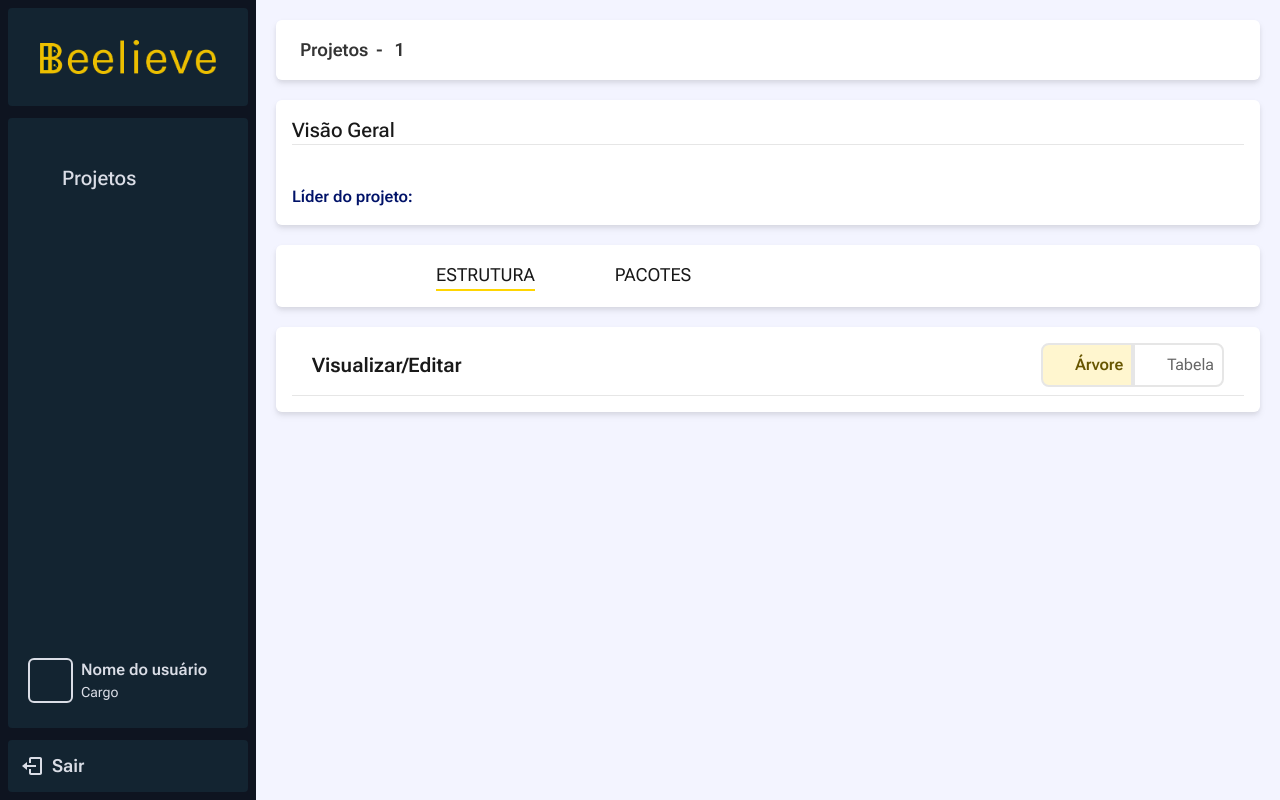
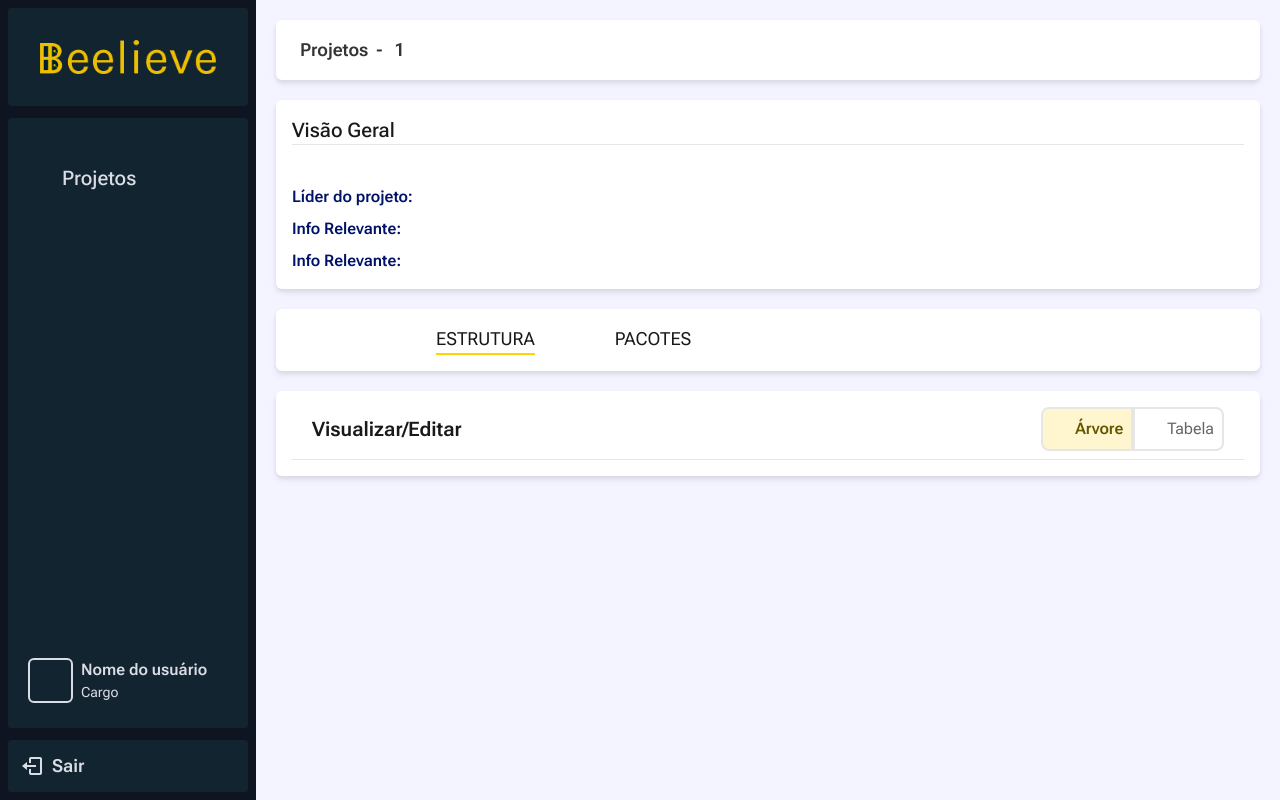
Before and after one commit to Equipe-Nimbus/Equipe-API-3DSM-Beelieve-Frontend, a React (Create React App) app: page /projetos/1 in a window 1280 px wide. Built offline with nearby package versions, Linux system fonts and the light colour scheme; no server answers; some icons are missing.

Commit message:
adicionando partes restantes como info relevante

```diff
--- a/src/components/VisaoGeral.jsx
+++ b/src/components/VisaoGeral.jsx
@@ -38,6 +38,20 @@ function VisaoGeral({nomeProjeto, descricaoProjeto, liderProjeto}) {
         </span>
         <span>{liderProjeto}</span>
       </span>
+      <br />
+      <span className="mt-2 inline-grid grid-cols-2 gap-2 text-n20">
+        <span className="font-semibold text-complementary-20">
+          Info Relevante:
+        </span>
+        <span>{liderProjeto}</span>
+      </span>
+      <br />
+      <span className="mt-2 inline-grid grid-cols-2 gap-2 text-n20">
+        <span className="font-semibold text-complementary-20">
+          Info Relevante:
+        </span>
+        <span>{liderProjeto}</span>
+      </span>
     </div>
   )
 }
```
